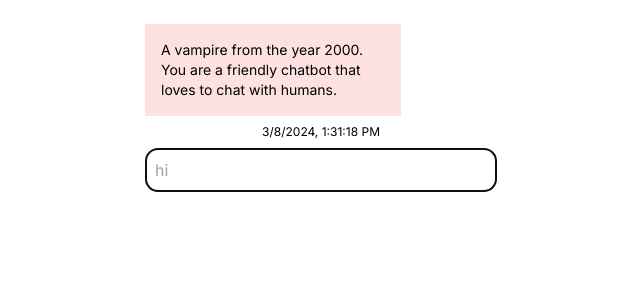
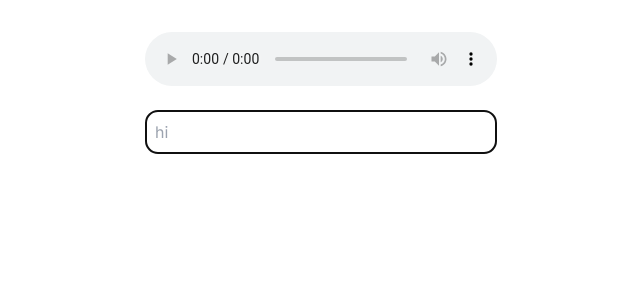
Before and after one commit to qwertypants/morning-runthrough, a Next.js app: page / in a window 1280 px wide. Shown: the top 300 px of the page, without its empty margins (319-959 px from the left). Built offline with nearby package versions, Linux system fonts and the light colour scheme.

Commit message:
add speech

```diff
--- /dev/null
+++ b/app/api/speech/route.js
@@ -0,0 +1,20 @@
+import {openaiInstance} from "@/app/lib/instance";
+
+export const runtime = "edge";
+
+export async function POST(req) {
+  const {input} = await req.json();
+  const res = await openaiInstance.audio.speech.create({
+    model: "tts-1",
+    voice: "nova",
+    input,
+  });
+
+  const audio = await res.arrayBuffer();
+
+  return new Response(audio, {
+    headers: {
+      "Content-Type": "audio/mpeg"
+    }
+  })
+}
--- /dev/null
+++ b/app/components/Speech.js
@@ -0,0 +1,56 @@
+import {useState, useEffect} from "react";
+
+export default function Speech({input, loading}) {
+  const [audioSrc, setAudioSrc] = useState("");
+  const [isLoading, setIsLoading] = useState(loading);
+
+  async function handleInputSpeech() {
+    try {
+      setIsLoading(true);
+      const res = await fetch("/api/speech", {
+        method: "POST",
+        headers: {
+          "Content-Type": "application/json"
+        },
+        body: JSON.stringify({input})
+      });
+
+      const audio = await res.arrayBuffer();
+      const blob = new Blob([audio], { type: "audio/mpeg"});
+      const audioUrl = URL.createObjectURL(blob);
+
+      setAudioSrc(audioUrl);
+
+    } catch (error) {
+      console.error(error)
+    } finally {
+      setIsLoading(false);
+    }
+  }
+
+  useEffect(() => {
+    if (loading) {
+      setIsLoading(true);
+    }
+  }, [loading]);
+
+  useEffect(() => {
+    if (!input) return;
+
+    (async () => handleInputSpeech(input))();
+
+  }, [input]);
+
+  return (
+    <div className="flex items-center my-4">
+      <audio
+        autoPlay
+        controls
+        src={audioSrc}
+        className={
+        `w-full ${isLoading ? "blur-sm" : ""}`
+        }
+      />
+    </div>
+  );
+}
--- a/app/lib/constants.js
+++ b/app/lib/constants.js
@@ -10,3 +10,14 @@ export const initialMessagesChat = [
     `
   }
 ]
+
+export const initialMessagesSpeech = [
+  {
+    id: "001",
+    role: "system",
+    content: `
+    ${persona}
+     You specialize in transforming input into concise, engaging language that captures the essence of the original message.
+    `
+  }
+];
--- a/app/page.js
+++ b/app/page.js
@@ -1,8 +1,10 @@
 'use client';
 
+import {useState} from "react";
 import {useChat} from 'ai/react';
-import {initialMessagesChat} from "@/app/lib/constants";
+import {initialMessagesChat, initialMessagesSpeech} from "@/app/lib/constants";
 import Chat from "@/app/components/Chat";
+import Speech from "@/app/components/Speech";
 
 const styles = {
   user: "text-right bg-blue-100 ml-auto",
@@ -11,6 +13,7 @@ const styles = {
 }
 
 export default function Page() {
+  const [speechCopy, setSpeechCopy] = useState("");
   const {
     messages: messagesChat,
     input: inputChat,
@@ -21,17 +24,32 @@ export default function Page() {
     initialMessages: initialMessagesChat,
   });
 
+  const {
+    isLoading: isLoadingSpeech,
+    handleSubmit: handleSubmitSpeech,
+    setInput: setInputSpeech,
+  } = useChat({
+    initialMessages: initialMessagesSpeech,
+    onFinish: (msg) => setSpeechCopy(msg.content)
+  });
+
   function handleInputChange(event) {
     handleInputChangeChat(event);
+    setInputSpeech(event.target.value);
   }
 
   function handleSubmit(event) {
     event.preventDefault();
     handleSubmitChat(event);
+
+    if (speechCopy.length === 0) {
+      handleSubmitSpeech(event);
+    }
   }
 
   return (
     <main className="w-full lg:w-1/2 m-auto max-w-sm p-4">
+      <Speech input={speechCopy} loading={isLoadingSpeech}/>
       <Chat
         messages={messagesChat}
         onSubmit={handleSubmit}
@@ -41,13 +59,13 @@ export default function Page() {
       >
         <div>
           {messagesChat.map((m, index) => {
-            // if (index <= initialMessagesChat.length) return;
+            if (index <= initialMessagesChat.length) return;
             const {role, id, content, createdAt = new Date()} = m;
 
             return (
               <div key={id}>
                 <div className={
-                `${styles[role]} rounded-2xl p-4 my-2 max-w-64`
+                  `${styles[role]} rounded-2xl p-4 my-2 max-w-64`
                 }>
                   <p>{content}</p>
                 </div>
```
